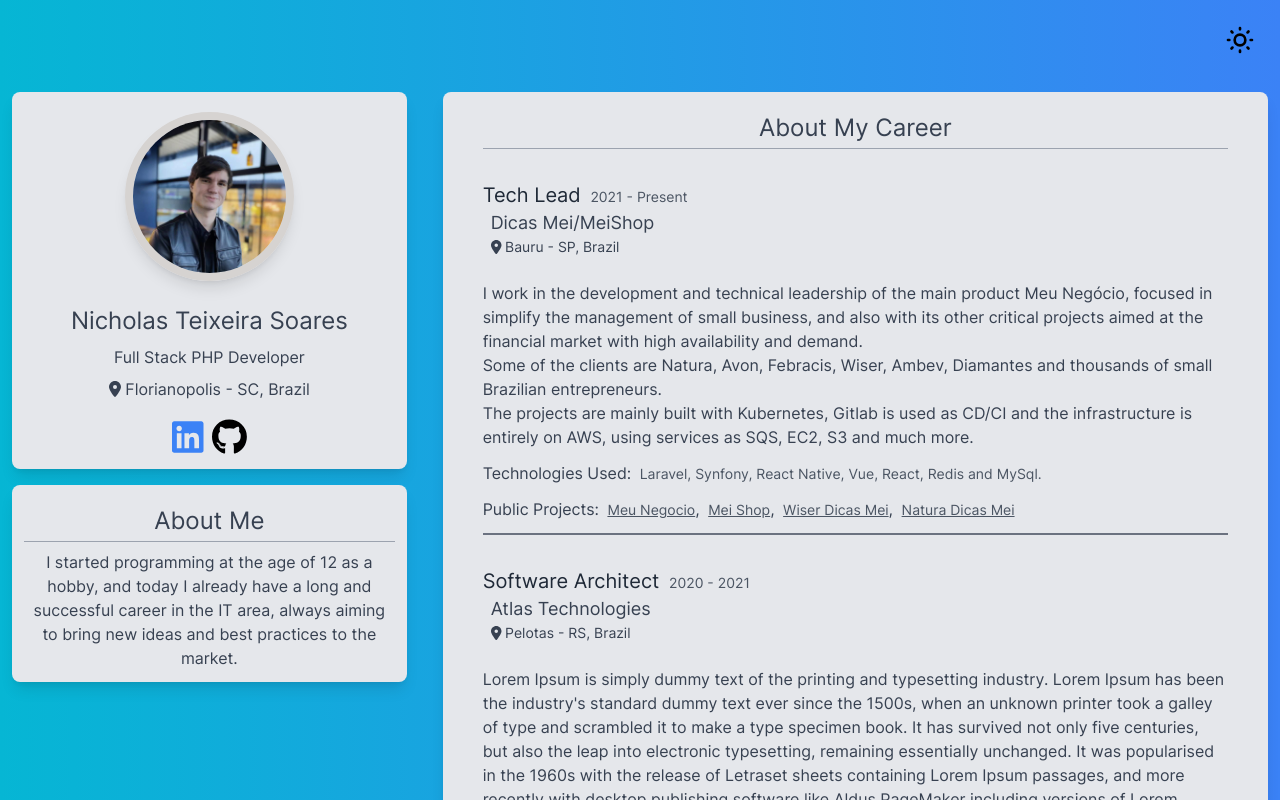
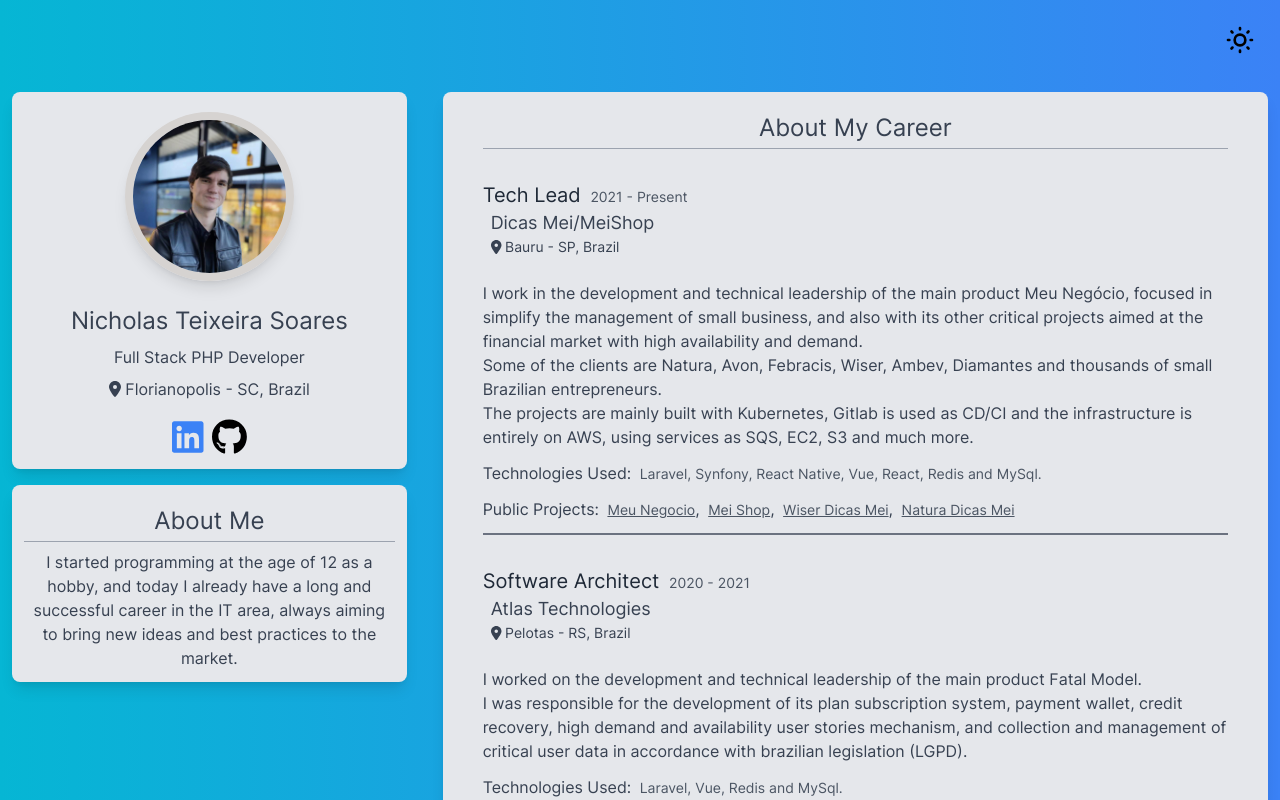
Before and after one commit to NicholasSoares/NicholasSoares.github.io, a Vue app: page / in a window 1280 px wide. Shown: the top 800 px of the page. Built offline with nearby package versions, Linux system fonts and the light colour scheme.

Commit message:
feat: add work resume translation entry.

```diff
--- a/src/pages/index.vue
+++ b/src/pages/index.vue
@@ -106,13 +106,11 @@
                 <FontAwesomeIcon icon="location-dot" /> Pelotas - RS, Brazil
               </p>
               <p class="pt-6">
-                Lorem Ipsum is simply dummy text of the printing and typesetting industry.
-                Lorem Ipsum has been the industry's standard dummy text ever since the 1500s,
-                when an unknown printer took a galley of type and scrambled it to make a type specimen book.
-                It has survived not only five centuries, but also the leap into electronic typesetting,
-                remaining essentially unchanged. It was popularised in the 1960s with the release of Letraset
-                sheets containing Lorem Ipsum passages, and more recently with desktop publishing software
-                like Aldus PageMaker including versions of Lorem Ipsum.
+                I worked on the development and technical leadership of the main product Fatal Model.
+                <br>
+                I was responsible for the development of its plan subscription system, payment wallet,
+                credit recovery, high demand and availability user stories mechanism,
+                and collection and management of critical user data in accordance with brazilian legislation (LGPD).
               </p>
               <p class="pt-3">
                 Technologies Used: <span class="pl-1 text-sm text-gray-600 dark:text-gray-50">Laravel, Vue, Redis and MySql.</span>
```
